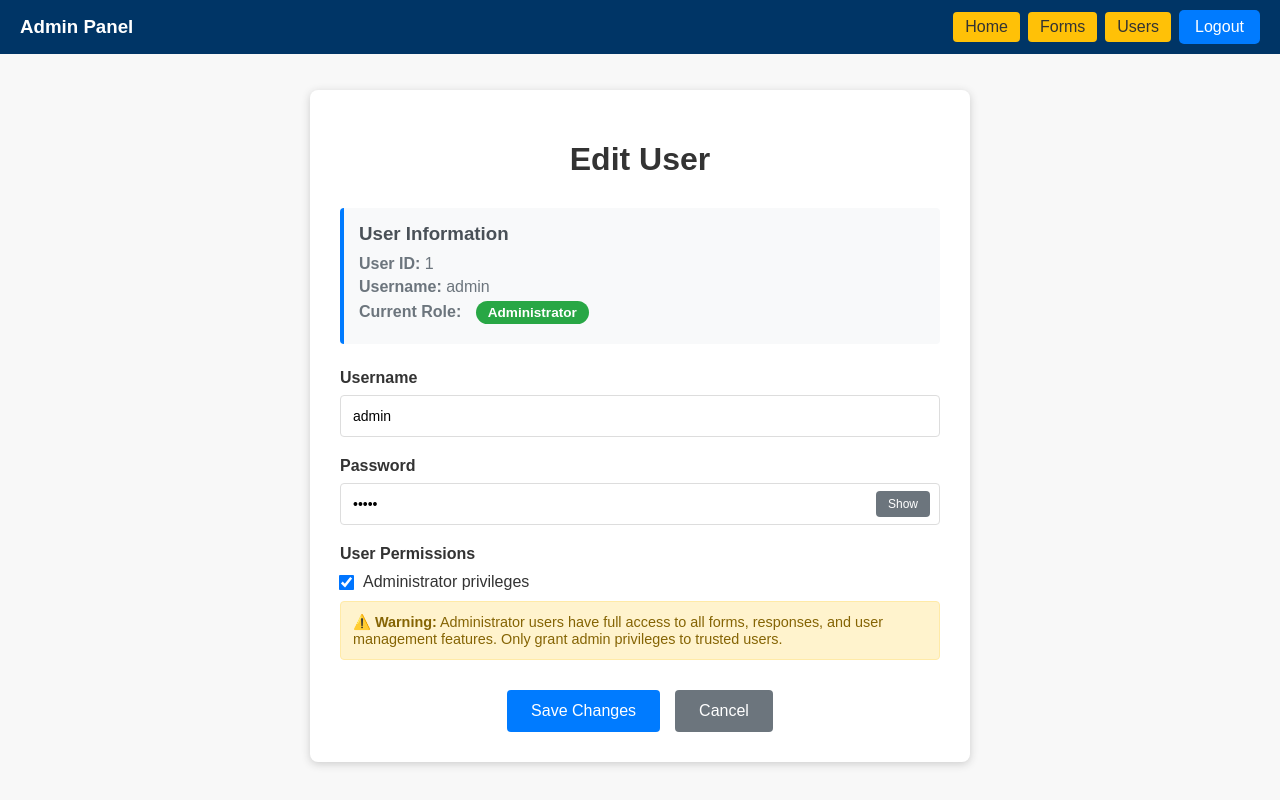
After one commit to Acidicts/Flask-Form, a Flask app: page /admin/users/edit/1 in a window 1280 px wide. The commit adds this page. Run offline with Flask 3, Linux system fonts and the light colour scheme; a user stored in the database is signed in.

Commit message:
Add user edit and delete functionality with confirmation prompts

```diff
--- a/Form/Modules/users.py
+++ b/Form/Modules/users.py
@@ -26,3 +26,54 @@ def index():
     """
     users = User.query.all()
     return render_temp('users', users=users, title="Users List")
+
+@users.route('/delete/<int:user_id>', methods=['POST'])
+@login_required
+@admin_required
+def delete_user(user_id):
+    user = User.query.get_or_404(user_id)
+
+    # Prevent deleting the last admin user
+    if user.is_admin:
+        admin_count = User.query.filter_by(is_admin=True).count()
+        if admin_count <= 1:
+            flash("Cannot delete the last administrator user.", "error")
+            return redirect(url_for('users.index'))
+
+    # Prevent users from deleting themselves
+    if current_user.id == user.id:
+        flash("You cannot delete your own account.", "error")
+        return redirect(url_for('users.index'))
+
+    username = user.username  # Store username before deletion
+    db.session.delete(user)
+    db.session.commit()
+
+    flash(f"User '{username}' has been deleted successfully.", "success")
+    return redirect(url_for('users.index'))
+
+@users.route('/edit/<int:user_id>', methods=['GET', 'POST'])
+@login_required
+@admin_required
+def edit_user(user_id):
+    """
+    Edit a user's details.
+    """
+    user = User.query.get_or_404(user_id)
+
+    if request.method == 'POST':
+        username = request.form.get('username')
+        email = request.form.get('email')
+        is_admin = 'is_admin' in request.form
+
+        if username:
+            user.username = username
+        if email:
+            user.email = email
+        user.is_admin = is_admin
+
+        db.session.commit()
+        flash(f"User {user.username} has been updated.", "success")
+        return redirect(url_for('users.index'))
+
+    return render_temp('edit_user', user=user, title="Edit User")
--- /dev/null
+++ b/Form/templates/edit_user.html
@@ -0,0 +1,345 @@
+<!DOCTYPE html>
+<html lang="en">
+<head>
+    <meta charset="UTF-8">
+    <title>{{title}} - {{user.username}}</title>
+    <style>
+        body {
+            font-family: Arial, sans-serif;
+            background: #f8f8f8;
+            margin: 0;
+            padding-top: 70px;
+        }
+        .container {
+            max-width: 600px;
+            margin: 20px auto;
+            background: #fff;
+            padding: 30px;
+            border-radius: 8px;
+            box-shadow: 0 2px 8px #ccc;
+        }
+        h1 {
+            text-align: center;
+            color: #333;
+            margin-bottom: 30px;
+        }
+        .user-info {
+            background: #f8f9fa;
+            padding: 15px;
+            border-radius: 4px;
+            margin-bottom: 25px;
+            border-left: 4px solid #007bff;
+        }
+        .user-info h3 {
+            margin: 0 0 10px 0;
+            color: #495057;
+        }
+        .user-info p {
+            margin: 5px 0;
+            color: #6c757d;
+        }
+        .form-group {
+            margin-bottom: 20px;
+        }
+        label {
+            display: block;
+            margin-bottom: 8px;
+            font-weight: bold;
+            color: #333;
+        }
+        input[type="text"],
+        input[type="password"] {
+            width: 100%;
+            padding: 12px;
+            border: 1px solid #ddd;
+            border-radius: 4px;
+            font-size: 14px;
+            box-sizing: border-box;
+        }
+        .password-container {
+            position: relative;
+            display: flex;
+            align-items: center;
+        }
+        .password-container input {
+            padding-right: 120px; /* Make room for the button */
+        }
+        .show-password-btn {
+            position: absolute;
+            right: 10px;
+            background: #6c757d;
+            color: white;
+            border: none;
+            padding: 6px 12px;
+            border-radius: 4px;
+            cursor: pointer;
+            font-size: 12px;
+            transition: background-color 0.3s;
+        }
+        .show-password-btn:hover {
+            background: #545b62;
+        }
+        .password-hash {
+            font-family: 'Courier New', monospace;
+            font-size: 12px;
+            color: #6c757d;
+            word-break: break-all;
+        }
+        .checkbox-group {
+            display: flex;
+            align-items: center;
+            gap: 10px;
+            margin-top: 10px;
+        }
+
+        .checkbox-group input[type="checkbox"] {
+            width: auto;
+            margin: 0;
+            transform: scale(1.2);
+        }
+        .checkbox-group label {
+            margin: 0;
+            font-weight: normal;
+            color: #333;
+        }
+        .admin-warning {
+            background: #fff3cd;
+            border: 1px solid #ffeaa7;
+            color: #856404;
+            padding: 12px;
+            border-radius: 4px;
+            margin-top: 10px;
+            font-size: 0.9em;
+        }
+        .btn-group {
+            display: flex;
+            gap: 15px;
+            justify-content: center;
+            margin-top: 30px;
+        }
+        .btn {
+            padding: 12px 24px;
+            border: none;
+            border-radius: 4px;
+            cursor: pointer;
+            text-decoration: none;
+            font-size: 16px;
+            transition: background-color 0.3s;
+        }
+        .btn-primary {
+            background: #007bff;
+            color: white;
+        }
+        .btn-primary:hover {
+            background: #0056b3;
+        }
+        .btn-secondary {
+            background: #6c757d;
+            color: white;
+        }
+        .btn-secondary:hover {
+            background: #545b62;
+        }
+        .current-role {
+            display: inline-block;
+            padding: 4px 12px;
+            border-radius: 12px;
+            font-size: 0.85em;
+            font-weight: bold;
+            margin-left: 10px;
+        }
+        .current-role.admin {
+            background: #28a745;
+            color: white;
+        }
+        .current-role.user {
+            background: #6c757d;
+            color: white;
+        }
+        .topbar {
+            top: 0;
+            left: 0;
+            background-color: #003566;
+            color: white;
+            padding: 10px 20px;
+            position: fixed;
+            width: 100%;
+            z-index: 1000;
+            display: flex;
+            justify-content: space-between;
+            align-items: center;
+            box-sizing: border-box;
+        }
+        .topbar h3 {
+            margin: 0;
+            flex-shrink: 0;
+        }
+        .auth-buttons {
+            display: flex;
+            align-items: center;
+            gap: 8px;
+            flex-wrap: nowrap;
+        }
+        .btn_top {
+            background-color: #007bff;
+            color: white;
+            border: none;
+            padding: 8px 16px;
+            border-radius: 5px;
+            cursor: pointer;
+            text-decoration: none;
+            white-space: nowrap;
+        }
+        .btn_nav {
+            background: #ffc107;
+            color: #333;
+            border: none;
+            border-radius: 4px;
+            padding: 6px 12px;
+            cursor: pointer;
+            text-decoration: none;
+            white-space: nowrap;
+        }
+        .btn_nav:hover {
+            background: #e0a800;
+        }
+        .btn_top:hover {
+            background: #0056b3;
+        }
+        .error-message {
+            background: #f8d7da;
+            color: #721c24;
+            padding: 12px;
+            border-radius: 4px;
+            margin-bottom: 20px;
+            border: 1px solid #f5c6cb;
+        }
+        .success-message {
+            background: #d4edda;
+            color: #155724;
+            padding: 12px;
+            border-radius: 4px;
+            margin-bottom: 20px;
+            border: 1px solid #c3e6cb;
+        }
+    </style>
+</head>
+<body>
+    <div class="topbar">
+        <h3>Admin Panel</h3>
+        <div class="auth-buttons">
+            <a href="/" class="btn_nav">Home</a>
+            <a href="/admin/forms" class="btn_nav">Forms</a>
+            <a href="/admin/users" class="btn_nav">Users</a>
+            <a href="/auth/logout" class="btn_top">Logout</a>
+        </div>
+    </div>
+
+    <div class="container">
+        <h1>{{title}}</h1>
+
+        <div class="user-info">
+            <h3>User Information</h3>
+            <p><strong>User ID:</strong> {{user.id}}</p>
+            <p><strong>Username:</strong> {{user.username}}</p>
+            <p><strong>Current Role:</strong>
+                {% if user.is_admin %}
+                    <span class="current-role admin">Administrator</span>
+                {% else %}
+                    <span class="current-role user">User</span>
+                {% endif %}
+            </p>
+        </div>
+
+        {% with messages = get_flashed_messages() %}
+            {% if messages %}
+                {% for message in messages %}
+                    <div class="success-message">{{ message }}</div>
+                {% endfor %}
+            {% endif %}
+        {% endwith %}
+
+        <form method="post">
+            <div class="form-group">
+                <label for="username">Username</label>
+                <input type="text"
+                       id="username"
+                       name="username"
+                       value="{{user.username}}"
+                       minlength="3"
+                       maxlength="80">
+            </div>
+
+            <div class="form-group">
+                <label for="password">Password</label>
+                <div class="password-container">
+                    <input type="password"
+                           id="password"
+                           name="password"
+                           value="{{user.password if user.password else ''}}"
+                           placeholder="Enter New Password">
+                    <button type="button" class="show-password-btn" id="togglePassword">
+                        Show
+                    </button>
+                </div>
+            </div>
+
+            <div class="form-group">
+                <label>User Permissions</label>
+                <div class="checkbox-group">
+                    <input type="checkbox"
+                           id="is_admin"
+                           name="is_admin"
+                           {% if user.is_admin %}checked{% endif %}>
+                    <label for="is_admin">Administrator privileges</label>
+                </div>
+                <div class="admin-warning">
+                    <strong>⚠️ Warning:</strong> Administrator users have full access to all forms, responses, and user management features. Only grant admin privileges to trusted users.
+                </div>
+            </div>
+
+            <div class="btn-group">
+                <button type="submit" class="btn btn-primary">Save Changes</button>
+                <a href="/admin/users" class="btn btn-secondary">Cancel</a>
+            </div>
+        </form>
+    </div>
+
+    <script>
+        // Add confirmation for admin privilege changes
+        document.getElementById('is_admin').addEventListener('change', function() {
+            if (this.checked) {
+                const confirmed = confirm('Are you sure you want to grant administrator privileges to this user? This will give them full access to the admin panel.');
+                if (!confirmed) {
+                    this.checked = false;
+                }
+            }
+        });
+
+        // Form validation
+        document.querySelector('form').addEventListener('submit', function(e) {
+            const username = document.getElementById('username').value.trim();
+
+            if (username.length < 3) {
+                e.preventDefault();
+                alert('Username must be at least 3 characters long.');
+                return;
+            }
+
+            if (username.length > 80) {
+                e.preventDefault();
+                alert('Username must be less than 80 characters long.');
+                return;
+            }
+        });
+
+        // Toggle password visibility
+        document.getElementById('togglePassword').addEventListener('click', function() {
+            const passwordInput = document.getElementById('password');
+            const type = passwordInput.getAttribute('type') === 'password' ? 'text' : 'password';
+            passwordInput.setAttribute('type', type);
+            this.textContent = type === 'password' ? 'Show' : 'Hide';
+        });
+    </script>
+</body>
+</html>
```
Also changed, not shown: Form/templates/users.html (+19 -1 lines).
